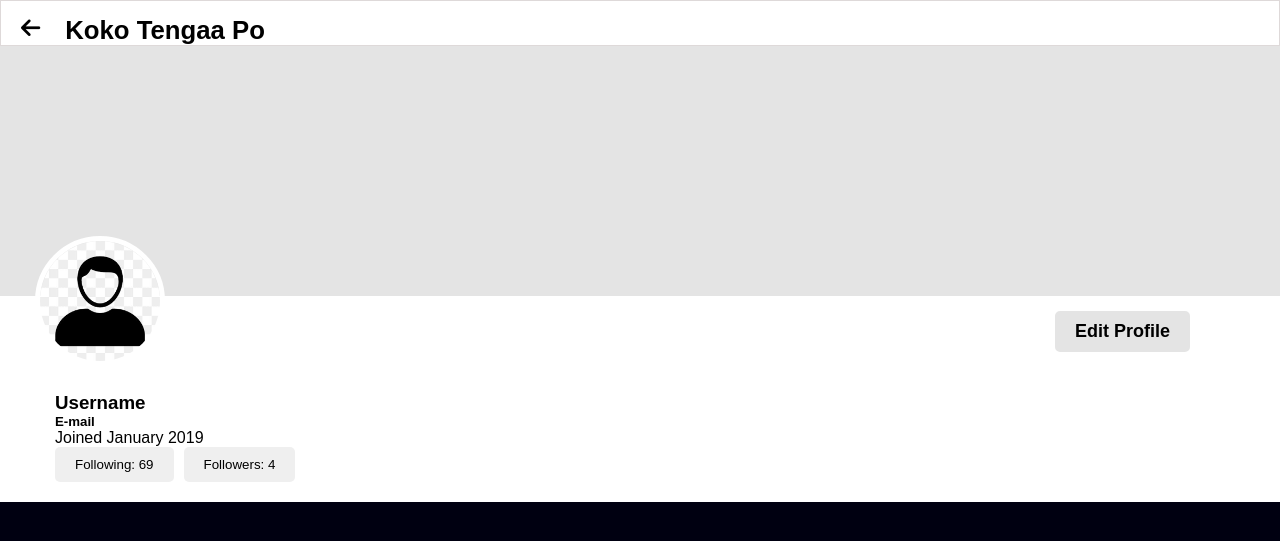
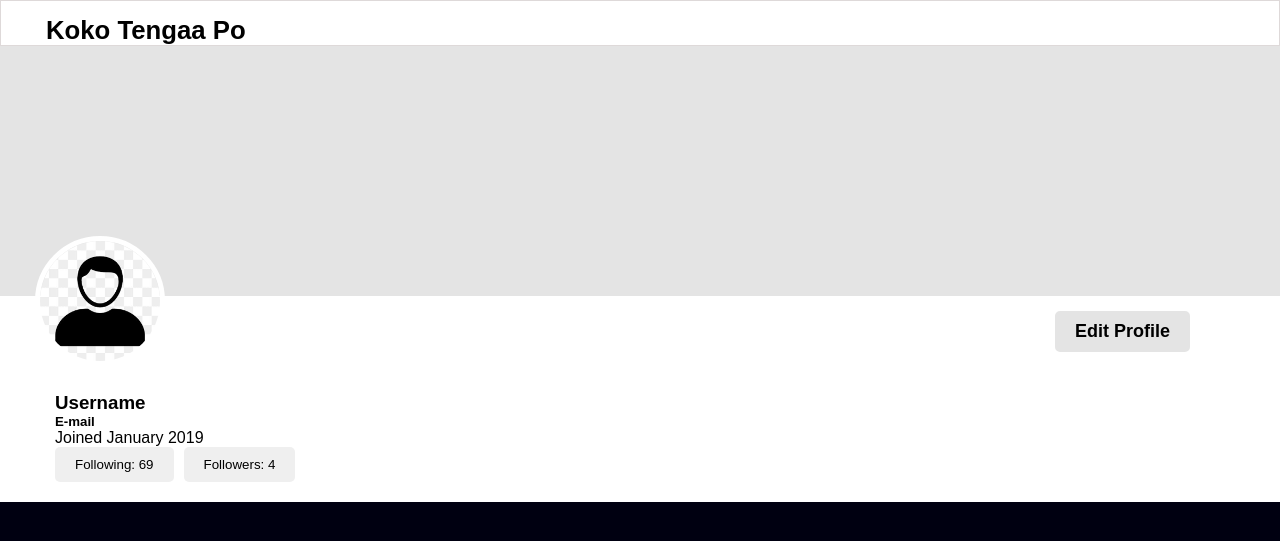
Before and after one commit to JamalKainbayov/Project-3, a PHP site: page /profiel/upload.php in a window 1280 px wide. Shown: the top 541 px of the page. Run offline with PHP 8.4, Linux system fonts and the light colour scheme; data that the repository does not hold is empty.

Commit message:
kleine update

```diff
--- a/profiel/profiel.php
+++ b/profiel/profiel.php
@@ -5,7 +5,6 @@
     <meta name="viewport" content="width=device-width, initial-scale=1.0">
     <title>Document</title>
     <link rel="stylesheet" href="profiel.css">
-    <link rel="stylesheet" href="https://cdnjs.cloudflare.com/ajax/libs/font-awesome/6.4.0/css/all.min.css">
 </head>
 <body>
     <div class="content">
```
